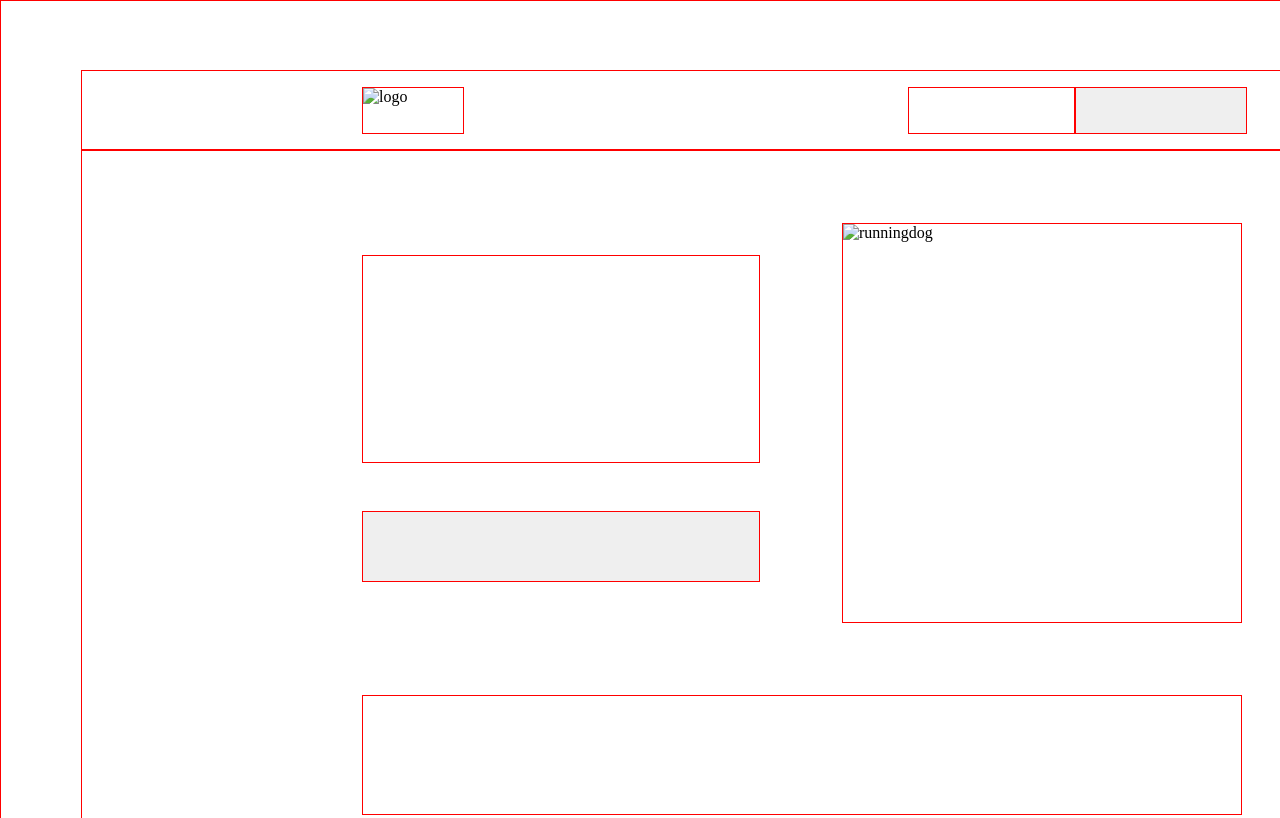
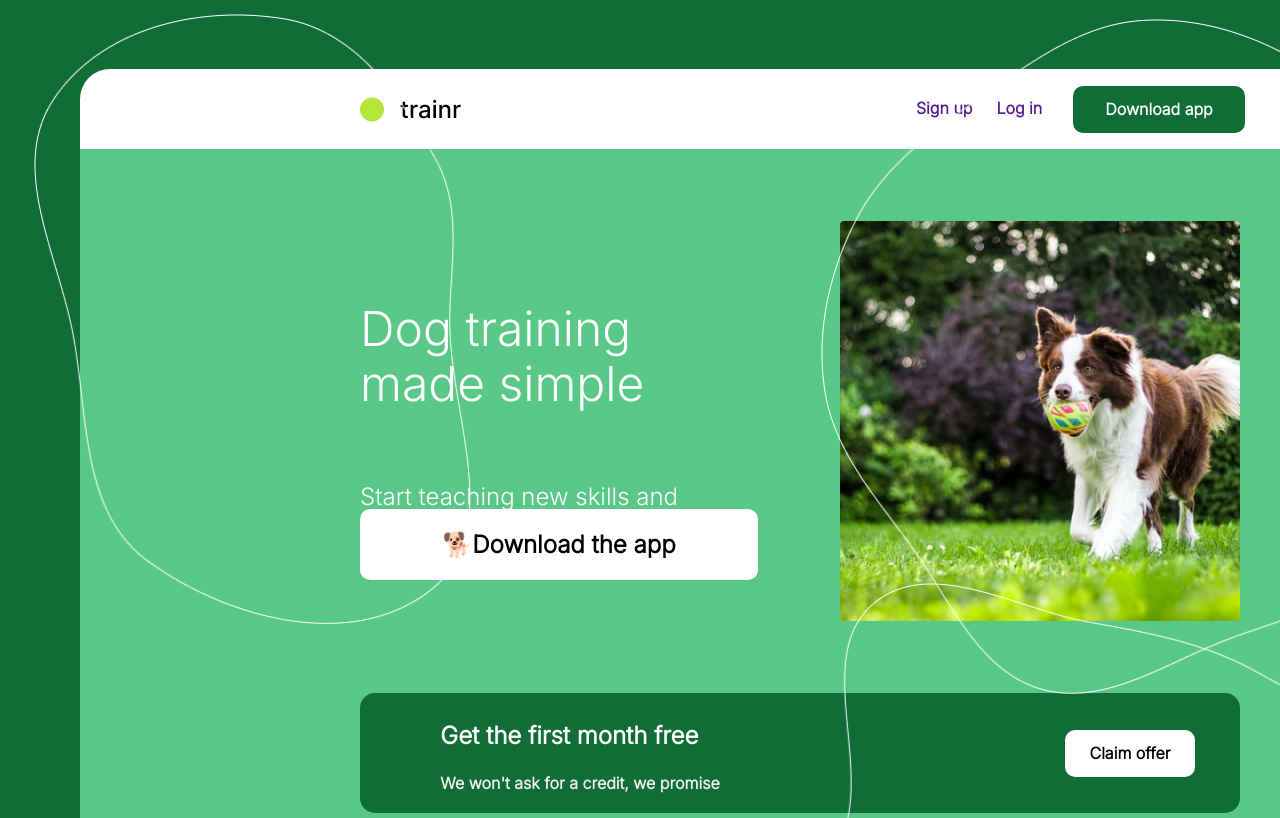
Before and after one commit to nastyaclifford/FigmaGrid, a plain HTML site: page index.html in a window 1280 px wide. Shown: the top 818 px of the page. Drawn offline with Linux system fonts and the light colour scheme.

Commit message:
second commit

```diff
--- a/assets/style.css
+++ b/assets/style.css
@@ -1,5 +1,5 @@
 .container, .header, .logo, .nav, .button, .main, .section1, .button2, .img1, .img2, .img3, .section2, .footer, .logo2, .nav2{
-    border: 1px solid red;
+
 }
 .container{
     height: 1566px;
@@ -7,6 +7,7 @@
     display:grid;
     grid-template-rows: 69px 80px 1209px 139px 69px;
     grid-template-columns: 80px 1440px 80px;
+    background-color: #106D35;
 }
 .header{
     grid-row: 2 / 3;
@@ -14,6 +15,10 @@
     display:grid;
     grid-template-rows: 1fr 47px 1fr;
     grid-template-columns: 280px 102px 444px 167px 172px 1fr;
+    align-items: center;
+    background-color: #FFFFFF;
+    border-top-left-radius: 30px;
+    border-top-right-radius: 30px;
 }
     .logo{
         grid-row: 2 / 3;
@@ -23,9 +28,28 @@
         grid-row: 2 / 3;
         grid-column: 4 / 5;
         }
+        .navname{
+        font-family: 'Inter', sans-serif;
+        font-style: bold;
+        text-decoration: none;
+        margin: 10px;
+        font-style: normal;
+        font-weight: 700;
+        font-size: 16px;
+        }
     .button{
         grid-row: 2 / 3;
         grid-column: 5 / 6;
+        border: none;
+        border-radius: 10px;
+        height: 47px;
+        background-color: #106D35;
+        font-family: 'Inter', sans-serif;
+        font-style: normal;
+        font-weight: 700;
+        font-size: 16px;
+        text-align: center;
+        color: #FFFFFF;
         }
 .main {
     grid-row: 3 / 4;
@@ -33,14 +57,38 @@
     display: grid;
     grid-template-rows: 72px 32px 208px 48px 71px 41px 72px 120px 72px 400px 72px;
     grid-template-columns: 280px 398px 1px 1px 80px 400px 280px;
+    background-color: #59c886;
 }
     .section1{
         grid-row: 3/4;
         grid-column: 2/3;
+        display: grid;
+        align-content: space-around;
+        }
+        .p1{
+        font-family: 'Inter';
+        font-style: normal;
+        font-weight: 300;
+        font-size: 48px;
+        color: #FFFFFF;
+        }
+        .p2{
+        font-family: 'Inter';
+        font-style: normal;
+        font-weight: 400;
+        font-size: 24px;
+        color: #FFFFFF;
         }
     .button2{
         grid-row: 5/6;
         grid-column: 2/3;
+        font-family: 'Inter';
+        font-style: normal;
+        font-weight: 700;
+        font-size: 24px;
+        border-radius: 10px;
+        border: none;
+        background-color: #FFFFFF;
     }
     .img1{
         grid-row: 2/7;
@@ -49,6 +97,41 @@
     .section2{
         grid-row: 8/9;
         grid-column: 2/7;
+        background-color: #106D35;
+        border-radius: 15px;
+        display: grid;
+        grid-template-columns: 50% 25% 25%;
+        align-items: center;
+        justify-items: center;
+    }
+    .s2text{
+        grid-column: 1/2;
+    }
+    .p3{
+        font-family: 'Inter';
+        font-style: normal;
+        font-weight: 700;
+        font-size: 24px;
+        color: #FFFFFF;
+    }
+    .p4{
+        font-family: 'Inter';
+        font-style: normal;
+        font-weight: 700;
+        font-size: 16px;
+        color: #F2F2F2;
+    }
+    .button3{
+        grid-column: 3/4;
+        width: 130px;
+        height: 47px;
+        border-radius: 10px;
+        border: none;
+        background-color: #FFFFFF;
+        font-family: 'Inter';
+        font-style: normal;
+        font-weight: 700;
+        font-size: 16px;
     }
     .img2{
         grid-row: 10/11;
@@ -64,12 +147,47 @@
     display:grid;
     grid-template-rows: 58px 19px 61px;
     grid-template-columns: 280px 65px 1fr 212px 280px;
+    background-color: #FFFFFF;
+    border-bottom-left-radius: 30px;
+    border-bottom-right-radius: 30px;
 }
     .logo2{
         grid-row: 2/3;
         grid-column: 2/3;
+        width: 65px;
+        height: 19px;
     }
     .nav2{
         grid-row: 2/3;
-        grid-column: 4/5;
+        grid-column: 4/6;
     }
+    .navname2{
+        font-family: 'Inter', sans-serif;
+        font-style: bold;
+        margin: 10px;
+        font-style: normal;
+        font-weight: 700;
+        font-size: 16px;
+        text-decoration: underline;
+    }
+    .background1{
+    position: absolute;
+    width: 436.86px;
+    height: 610.36px;
+    left: 34px;
+    top: 14px;
+    }
+    .background2{
+    position: absolute;
+    width: 615.05px;
+    height: 675.27px;
+    left: 821px;
+    top: 19px;
+    }
+    .background3{
+    position: absolute;
+    width: 639.53px;
+    height: 599.88px;
+    left: 784px;
+    top: 583px;
+    }
--- a/index.html
+++ b/index.html
@@ -6,26 +6,53 @@
     <meta name="viewport" content="width=device-width, initial-scale=1.0" />
     <link rel="stylesheet" href="assets/normalize.css" />
     <link rel="stylesheet" href="assets/style.css" />
+    <link rel="preconnect" href="https://fonts.googleapis.com" />
+    <link rel="preconnect" href="https://fonts.gstatic.com" crossorigin />
+    <link
+      href="https://fonts.googleapis.com/css2?family=Inter:wght@300&display=swap"
+      rel="stylesheet"
+    />
     <title>Dog Training</title>
   </head>
   <body>
+    <img src="assets/blob1.png" alt="circle1" class="background1" />
+    <img src="assets/blob2.png" alt="circle2" class="background2" />
+    <img src="assets/blob3.png" alt="circle3" class="background3" />
     <div class="container">
       <header class="header">
-        <img src="" alt="logo" class="logo" />
-        <nav class="nav"></nav>
-        <button class="button"></button>
+        <img src="assets/logo.png" alt="logo" class="logo" />
+        <nav class="nav">
+          <a href="" class="navname">Sign up</a>
+          <a href="" class="navname">Log in</a>
+        </nav>
+        <button type="button" class="button">Download app</button>
       </header>
       <main class="main">
-        <section class="section1"></section>
-        <button class="button2"></button>
-        <img src="" alt="runningdog" class="img1" />
-        <section class="section2"></section>
-        <img src="" alt="blackdog" class="img2" />
-        <img src="" alt="whitedog" class="img3" />
+        <div class="section1">
+          <p class="p1">Dog training made simple</p>
+          <p class="p2">
+            Start teaching new skills and redirecting unwanted behaviors
+          </p>
+        </div>
+        <button type="button" class="button2">🐕Download the app</button>
+        <img src="assets/img1.png" alt="runningdog" class="img1" />
+        <div class="section2">
+          <div class="s2text">
+            <p class="p3">Get the first month free</p>
+            <p class="p4">We won't ask for a credit, we promise</p>
+          </div>
+          <button type="button" class="button3">Claim offer</button>
+        </div>
+        <img src="assets/img2.jpg" alt="maltipu" class="img2" />
+        <img src="assets/img3.jpg" alt="twodogs" class="img3" />
       </main>
       <footer class="footer">
-        <img src="" alt="logo" class="logo2" />
-        <nav class="nav2"></nav>
+        <img src="assets/logo.png" alt="logo" class="logo2" />
+        <nav class="nav2">
+          <a href="" class="navname2">Sign up</a>
+          <a href="" class="navname2">Log in</a>
+          <a href="" class="navname2">Support</a>
+        </nav>
       </footer>
     </div>
   </body>
```
Also changed, not shown: assets/blob1.png (added), assets/blob2.png (added), assets/blob3.png (added), assets/img1.png (added), assets/img2.jpg (added), assets/img3.jpg (added), assets/logo.png (added).
